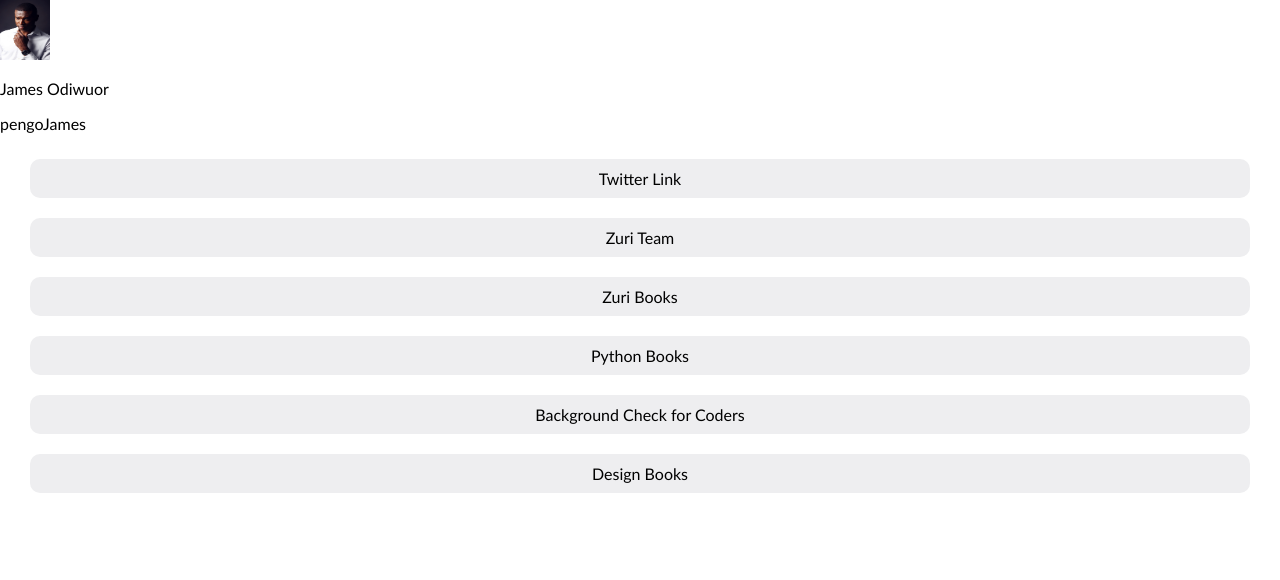
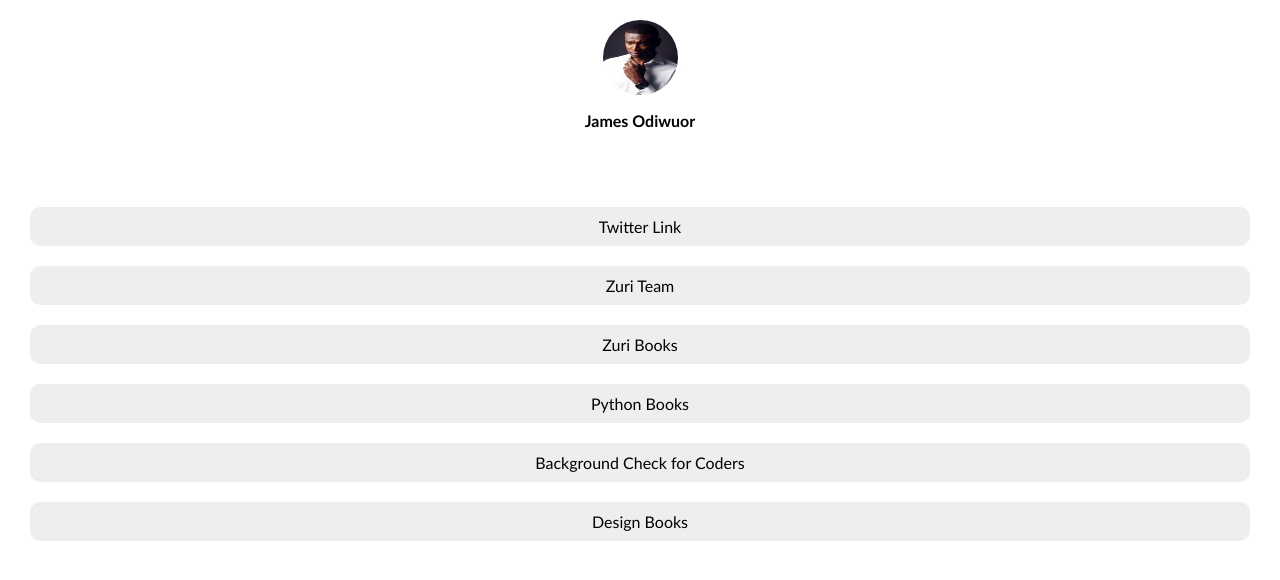
Before and after one commit to pengoJames/intern-stage-one, a React (Create React App) app: page / in a window 1280 px wide. Shown: the top 580 px of the page. Built offline with nearby package versions, Linux system fonts and the light colour scheme.

Commit message:
Style profile section

```diff
--- a/src/App.css
+++ b/src/App.css
@@ -4,14 +4,26 @@ body {
   box-sizing: border-box;
   font-family: 'Trebuchet MS', 'Lucida Sans Unicode', 'Lucida Grande', 'Lucida Sans', Arial, sans-serif;
 }
-/*
-.profile-container {
 
-} */
+.profile {
+  display: flex;
+  flex-direction: column;
+  align-items: center;
+  padding-top: 20px;
+}
+
+#twitter {
+  font-weight: bold;
+}
 
 #profile_img {
-  height: 60px;
-  width: 50px;
+  height: 75px;
+  width: 75px;
+  border-radius: 50%;
+}
+
+#slack {
+  visibility: hidden;
 }
 
 .links {
@@ -35,5 +47,3 @@ body {
   text-align: center;
   border-radius: 10px;
 }
-
-/* background-color: #eeeef0; */
```
